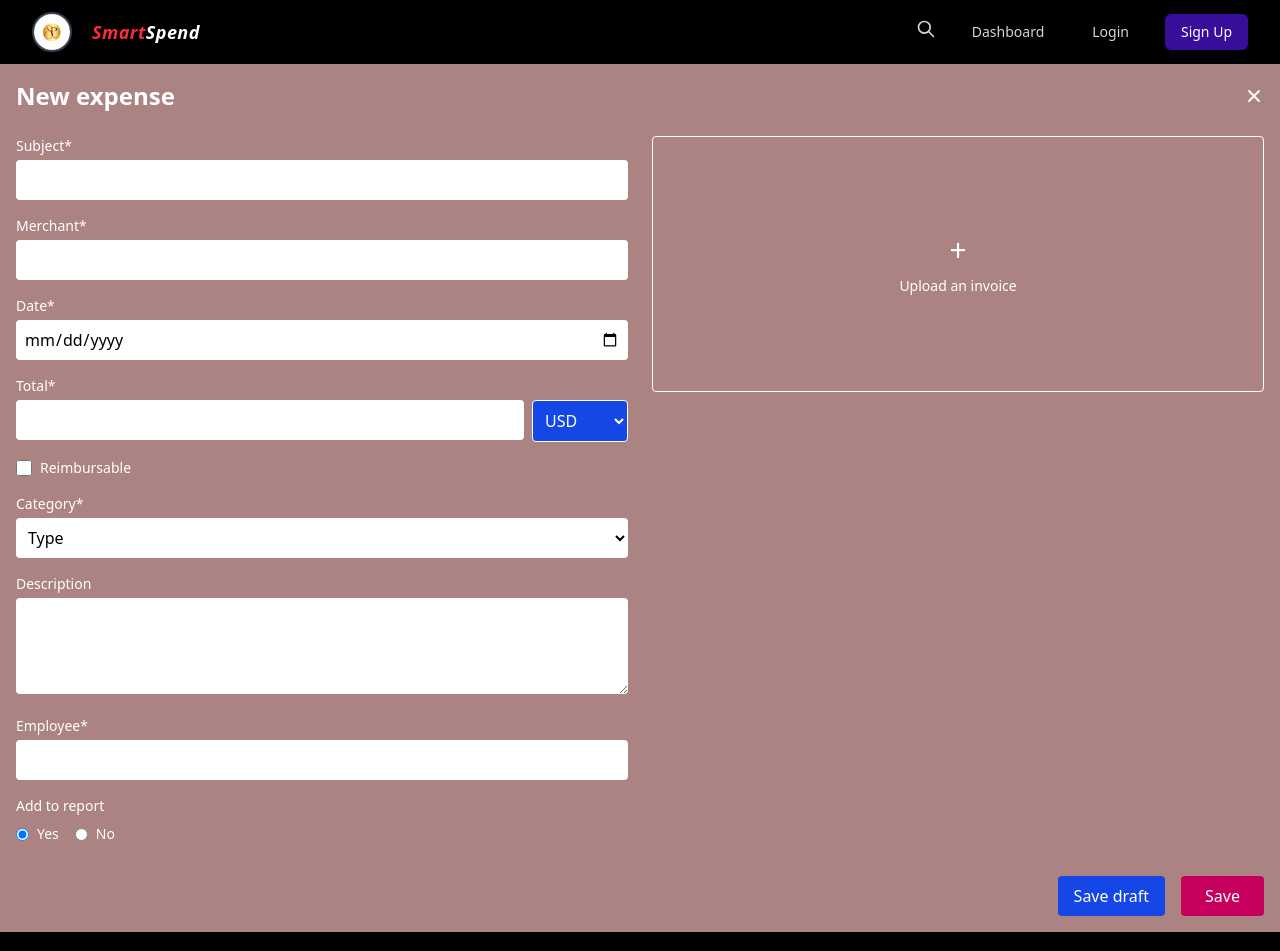
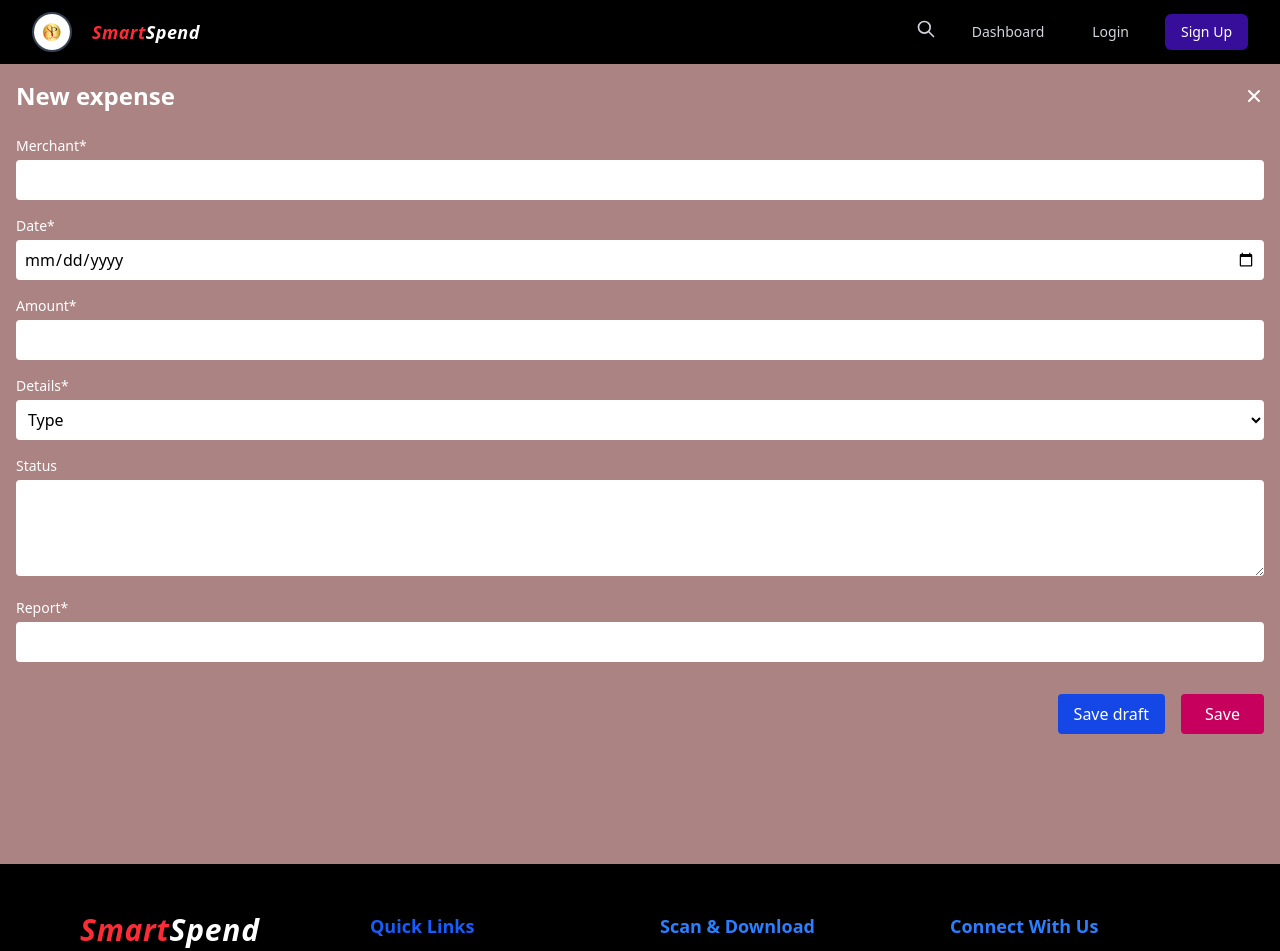
Before and after one commit to JeffreyEsther/smartspend-frontend, a React (Vite) app: page /add-expense in a window 1280 px wide. Shown: the top 951 px of the page. Built offline with nearby package versions, Linux system fonts and the light colour scheme.

Commit message:
new-finale

```diff
--- a/src/pages/auth/Login.jsx
+++ b/src/pages/auth/Login.jsx
@@ -21,9 +21,9 @@ const Login = () => {
     try {
       const response = await apiLogin({ identifier, password });
 
-      const { token, admin } = response.data;
+      const { token } = response.data;
       localStorage.setItem('token', token);
-      localStorage.setItem('admin', admin.role);
+
 
       navigate('/dashboard');
     } catch (error) {
--- a/src/pages/user/AddExpense.jsx
+++ b/src/pages/user/AddExpense.jsx
@@ -1,36 +1,42 @@
-import { useState } from 'react';
+import { useState } from "react";
+import { apiAddExpense } from "../../services/expense";
 
 const AddExpense = () => {
   const [formData, setFormData] = useState({
-    subject: '',
-    merchant: '',
-    date: '',
-    total: '',
-    currency: 'USD',
-    reimbursable: false,
-    category: '',
-    description: '',
-    employee: '',
-    addToReport: 'Yes'
+    merchant: "",
+    date: "",
+    amount: "",
+
+
+    details: "",
+    status: "",
+    report: "",
+
   });
 
   const handleChange = (e) => {
     const { name, value, type, checked } = e.target;
-    setFormData(prevData => ({
+    setFormData((prevData) => ({
       ...prevData,
-      [name]: type === 'checkbox' ? checked : value
+      [name]: type === "checkbox" ? checked : value,
     }));
   };
 
-  const handleSubmit = (e) => {
-    e.preventDefault();
-    // Handle form submission logic here
-    console.log('Form data submitted:', formData);
+  const handleSubmit = async (event) => {
+    event.preventDefault();
+
+    try {
+      const response = await apiAddExpense(formData);
+
+      console.log(response.data);
+    } catch (error) {
+      console.error(error);
+    }
   };
 
   const handleDraft = () => {
     // Save draft logic here
-    console.log('Draft saved:', formData);
+    console.log("Draft saved:", formData);
   };
 
   return (
@@ -38,8 +44,17 @@ const AddExpense = () => {
       <div className="flex justify-between items-center mb-6">
         <h1 className="text-xl md:text-2xl font-bold">New expense</h1>
         <button className="text-white">
-          <svg xmlns="http://www.w3.org/2000/svg" className="h-5 w-5" viewBox="0 0 20 20" fill="currentColor">
-            <path fillRule="evenodd" d="M4.293 4.293a1 1 0 011.414 0L10 8.586l4.293-4.293a1 1 0 111.414 1.414L11.414 10l4.293 4.293a1 1 0 01-1.414 1.414L10 11.414l-4.293 4.293a1 1 0 01-1.414-1.414L8.586 10 4.293 5.707a1 1 0 010-1.414z" clipRule="evenodd" />
+          <svg
+            xmlns="http://www.w3.org/2000/svg"
+            className="h-5 w-5"
+            viewBox="0 0 20 20"
+            fill="currentColor"
+          >
+            <path
+              fillRule="evenodd"
+              d="M4.293 4.293a1 1 0 011.414 0L10 8.586l4.293-4.293a1 1 0 111.414 1.414L11.414 10l4.293 4.293a1 1 0 01-1.414 1.414L10 11.414l-4.293 4.293a1 1 0 01-1.414-1.414L8.586 10 4.293 5.707a1 1 0 010-1.414z"
+              clipRule="evenodd"
+            />
           </svg>
         </button>
       </div>
@@ -48,20 +63,12 @@ const AddExpense = () => {
         <div className="flex flex-col lg:flex-row gap-6">
           <div className="flex-1 space-y-4">
             <div>
-              <label htmlFor="subject" className="block text-white text-sm mb-1">Subject*</label>
-              <input
-                type="text"
-                id="subject"
-                name="subject"
-                value={formData.subject}
-                onChange={handleChange}
-                className="w-full bg-white rounded p-2 text-black"
-                required
-              />
-            </div>
-
-            <div>
-              <label htmlFor="merchant" className="block text-white text-sm mb-1">Merchant*</label>
+              <label
+                htmlFor="merchant"
+                className="block text-white text-sm mb-1"
+              >
+                Merchant*
+              </label>
               <input
                 type="text"
                 id="merchant"
@@ -74,7 +81,9 @@ const AddExpense = () => {
             </div>
 
             <div>
-              <label htmlFor="date" className="block text-white text-sm mb-1">Date*</label>
+              <label htmlFor="date" className="block text-white text-sm mb-1">
+                Date*
+              </label>
               <input
                 type="date"
                 id="date"
@@ -88,56 +97,43 @@ const AddExpense = () => {
 
             <div className="flex gap-2">
               <div className="flex-1">
-                <label htmlFor="total" className="block text-white text-sm mb-1">Total*</label>
+                <label
+                  htmlFor="total"
+                  className="block text-white text-sm mb-1"
+                >
+                  Amount*
+                </label>
                 <input
                   type="number"
-                  id="total"
-                  name="total"
-                  value={formData.total}
+                  id="amount"
+                  name="amount"
+                  value={formData.amount}
                   onChange={handleChange}
                   className="w-full bg-white rounded p-2 text-black"
                   required
                 />
               </div>
-              <div className="w-20 md:w-24">
-                <label className="block invisible text-sm mb-1">Currency</label>
-                <select
-                  name="currency"
-                  value={formData.currency}
-                  onChange={handleChange}
-                  className="w-full bg-blue-700 border rounded p-2 text-white"
-                >
-                  <option value="USD">USD</option>
-                  <option value="EUR">EUR</option>
-                  <option value="GBP">GBP</option>
-                  <option value="JPY">JPY</option>
-                </select>
-              </div>
-            </div>
 
-            <div className="flex items-center">
-              <input
-                type="checkbox"
-                id="reimbursable"
-                name="reimbursable"
-                checked={formData.reimbursable}
-                onChange={handleChange}
-                className="mr-2 h-4 w-4 bg-gray-700"
-              />
-              <label htmlFor="reimbursable" className="text-sm text-white">Reimbursable</label>
             </div>
 
             <div>
-              <label htmlFor="category" className="block text-white text-sm mb-1">Category*</label>
+              <label
+                htmlFor="category"
+                className="block text-white text-sm mb-1"
+              >
+                Details*
+              </label>
               <select
-                id="category"
-                name="category"
-                value={formData.category}
+                id="details"
+                name="details"
+                value={formData.details}
                 onChange={handleChange}
                 className="w-full bg-white rounded p-2 text-black"
                 required
               >
-                <option value="" disabled>Type</option>
+                <option value="" disabled>
+                  Type
+                </option>
                 <option value="food">Food & Drink</option>
                 <option value="travel">Travel</option>
                 <option value="accommodation">Accommodation</option>
@@ -147,68 +143,42 @@ const AddExpense = () => {
             </div>
 
             <div>
-              <label htmlFor="description" className="block text-white text-sm mb-1">Description</label>
+              <label
+                htmlFor="description"
+                className="block text-white text-sm mb-1"
+              >
+                Status
+              </label>
               <textarea
-                id="description"
-                name="description"
-                value={formData.description}
+                id="status"
+                name="status"
+                value={formData.status}
                 onChange={handleChange}
                 className="w-full bg-white rounded p-2 text-black h-20 md:h-24"
               />
             </div>
 
             <div>
-              <label htmlFor="employee" className="block text-white text-sm mb-1">Employee*</label>
+              <label
+                htmlFor="employee"
+                className="block text-white text-sm mb-1"
+              >
+                Report*
+              </label>
               <input
                 type="text"
-                id="employee"
-                name="employee"
-                value={formData.employee}
+                id="report"
+                name="report"
+                value={formData.report}
                 onChange={handleChange}
                 className="w-full bg-white rounded p-2 text-black"
                 required
               />
             </div>
 
-            <div>
-              <p className="text-white text-sm mb-2">Add to report</p>
-              <div className="flex items-center gap-4">
-                <div className="flex items-center">
-                  <input
-                    type="radio"
-                    id="reportYes"
-                    name="addToReport"
-                    value="Yes"
-                    checked={formData.addToReport === 'Yes'}
-                    onChange={handleChange}
-                    className="mr-2"
-                  />
-                  <label htmlFor="reportYes" className="text-sm">Yes</label>
-                </div>
-                <div className="flex items-center">
-                  <input
-                    type="radio"
-                    id="reportNo"
-                    name="addToReport"
-                    value="No"
-                    checked={formData.addToReport === 'No'}
-                    onChange={handleChange}
-                    className="mr-2"
-                  />
-                  <label htmlFor="reportNo" className="text-sm">No</label>
-                </div>
-              </div>
-            </div>
-          </div>
 
-          <div className="flex-1 mt-6 lg:mt-0">
-            <div className="border border-white rounded flex flex-col justify-center items-center w-full h-48 md:h-64">
-              <div className="text-3xl text-white mb-2">+</div>
-              <p className="text-white text-sm">Upload an invoice</p>
-            </div>
           </div>
         </div>
-
         <div className="flex justify-end gap-3 md:gap-4 mt-8">
           <button
             type="button"
--- a/src/pages/user/AddIncome.jsx
+++ b/src/pages/user/AddIncome.jsx
@@ -1,36 +1,43 @@
-import { useState } from 'react';
+import { useState } from "react";
+import { apiAddIncome } from "../../services/income";
 
 const AddIncome = () => {
   const [formData, setFormData] = useState({
-    subject: '',
-    source: '',
-    date: '',
-    amount: '',
-    currency: 'USD',
-    recurring: false,
-    category: '',
-    description: '',
-    account: '',
-    addToReport: 'Yes'
+
+    source: "",
+    date: "",
+    amount: "",
+
+    category: "",
+
   });
 
   const handleChange = (e) => {
     const { name, value, type, checked } = e.target;
-    setFormData(prevData => ({
+    setFormData((prevData) => ({
       ...prevData,
-      [name]: type === 'checkbox' ? checked : value
+      [name]: type === "checkbox" ? checked : value,
     }));
   };
 
-  const handleSubmit = (e) => {
-    e.preventDefault();
-    // Handle form submission logic here
-    console.log('Income data submitted:', formData);
+  const handleSubmit = async (event) => {
+    event.preventDefault();
+
+
+    try {
+      const response = await apiAddIncome(formData);
+
+
+      console.log(response.data);
+    } catch (error) {
+      console.error(error);
+
+    }
   };
 
   const handleDraft = () => {
     // Save draft logic here
-    console.log('Draft saved:', formData);
+    console.log("Draft saved:", formData);
   };
 
   return (
@@ -38,8 +45,17 @@ const AddIncome = () => {
       <div className="flex justify-between items-center mb-6">
         <h1 className="text-xl md:text-2xl font-bold">New income</h1>
         <button className="text-white">
-          <svg xmlns="http://www.w3.org/2000/svg" className="h-5 w-5" viewBox="0 0 20 20" fill="currentColor">
-            <path fillRule="evenodd" d="M4.293 4.293a1 1 0 011.414 0L10 8.586l4.293-4.293a1 1 0 111.414 1.414L11.414 10l4.293 4.293a1 1 0 01-1.414 1.414L10 11.414l-4.293 4.293a1 1 0 01-1.414-1.414L8.586 10 4.293 5.707a1 1 0 010-1.414z" clipRule="evenodd" />
+          <svg
+            xmlns="http://www.w3.org/2000/svg"
+            className="h-5 w-5"
+            viewBox="0 0 20 20"
+            fill="currentColor"
+          >
+            <path
+              fillRule="evenodd"
+              d="M4.293 4.293a1 1 0 011.414 0L10 8.586l4.293-4.293a1 1 0 111.414 1.414L11.414 10l4.293 4.293a1 1 0 01-1.414 1.414L10 11.414l-4.293 4.293a1 1 0 01-1.414-1.414L8.586 10 4.293 5.707a1 1 0 010-1.414z"
+              clipRule="evenodd"
+            />
           </svg>
         </button>
       </div>
@@ -48,20 +64,9 @@ const AddIncome = () => {
         <div className="flex flex-col lg:flex-row gap-6">
           <div className="flex-1 space-y-4">
             <div>
-              <label htmlFor="subject" className="block text-white text-sm mb-1">Subject*</label>
-              <input
-                type="text"
-                id="subject"
-                name="subject"
-                value={formData.subject}
-                onChange={handleChange}
-                className="w-full bg-white rounded p-2 text-black"
-                required
-              />
-            </div>
-
-            <div>
-              <label htmlFor="source" className="block text-white text-sm mb-1">Source*</label>
+              <label htmlFor="source" className="block text-white text-sm mb-1">
+                Source*
+              </label>
               <input
                 type="text"
                 id="source"
@@ -74,7 +79,9 @@ const AddIncome = () => {
             </div>
 
             <div>
-              <label htmlFor="date" className="block text-white text-sm mb-1">Date*</label>
+              <label htmlFor="date" className="block text-white text-sm mb-1">
+                Date*
+              </label>
               <input
                 type="date"
                 id="date"
@@ -88,7 +95,12 @@ const AddIncome = () => {
 
             <div className="flex gap-2">
               <div className="flex-1">
-                <label htmlFor="amount" className="block text-white  text-sm mb-1">Amount*</label>
+                <label
+                  htmlFor="amount"
+                  className="block text-white  text-sm mb-1"
+                >
+                  Amount*
+                </label>
                 <input
                   type="number"
                   id="amount"
@@ -99,36 +111,16 @@ const AddIncome = () => {
                   required
                 />
               </div>
-              <div className="w-20 md:w-24">
-                <label className="block invisible text-sm mb-1">Currency</label>
-                <select
-                  name="currency"
-                  value={formData.currency}
-                  onChange={handleChange}
-                  className="w-full bg-pink-700 border border-gray-700 rounded p-2 text-white"
-                >
-                  <option value="USD">USD</option>
-                  <option value="EUR">EUR</option>
-                  <option value="GBP">GBP</option>
-                  <option value="JPY">JPY</option>
-                </select>
-              </div>
-            </div>
 
-            <div className="flex items-center">
-              <input
-                type="checkbox"
-                id="recurring"
-                name="recurring"
-                checked={formData.recurring}
-                onChange={handleChange}
-                className="mr-2 h-4 w-4 bg-gray-700"
-              />
-              <label htmlFor="recurring" className="text-sm text-white">Recurring</label>
             </div>
 
             <div>
-              <label htmlFor="category" className="block text-white text-sm mb-1">Category*</label>
+              <label
+                htmlFor="category"
+                className="block text-white text-sm mb-1"
+              >
+                Category*
+              </label>
               <select
                 id="category"
                 name="category"
@@ -137,75 +129,21 @@ const AddIncome = () => {
                 className="w-full bg-white rounded p-2 text-black"
                 required
               >
-                <option value="" disabled>Type</option>
-                <option value="salary">Salary</option>
-                <option value="freelance">Freelance</option>
-                <option value="investment">Investment</option>
-                <option value="rental">Rental</option>
-                <option value="other">Other</option>
+                <option value="" disabled>
+                  Type
+                </option>
+                <option value="Salary">Salary</option>
+                <option value="Freelance">Freelance</option>
+                <option value="Investments">Investment</option>
+                <option value="Rental Income">Rental Income</option>
+                <option value="Gifts/Support">Gifts/Support</option>
+                <option value="Business">Business</option>
+                <option value="Government Benefits">Government Benefits</option>
+                <option value="Other">Other</option>
               </select>
             </div>
 
-            <div>
-              <label htmlFor="description" className="block text-white text-sm mb-1">Description</label>
-              <textarea
-                id="description"
-                name="description"
-                value={formData.description}
-                onChange={handleChange}
-                className="w-full bg-white rounded p-2 text-black h-20 md:h-24"
-              />
-            </div>
 
-            <div>
-              <label htmlFor="account" className="block text-white text-sm mb-1">Account*</label>
-              <input
-                type="text"
-                id="account"
-                name="account"
-                value={formData.account}
-                onChange={handleChange}
-                className="w-full bg-white rounded p-2 text-black"
-                required
-              />
-            </div>
-
-            <div>
-              <p className="text-white text-sm mb-2">Add to report</p>
-              <div className="flex items-center gap-4">
-                <div className="flex items-center">
-                  <input
-                    type="radio"
-                    id="reportYes"
-                    name="addToReport"
-                    value="Yes"
-                    checked={formData.addToReport === 'Yes'}
-                    onChange={handleChange}
-                    className="mr-2"
-                  />
-                  <label htmlFor="reportYes" className="text-sm">Yes</label>
-                </div>
-                <div className="flex items-center">
-                  <input
-                    type="radio"
-                    id="reportNo"
-                    name="addToReport"
-                    value="No"
-                    checked={formData.addToReport === 'No'}
-                    onChange={handleChange}
-                    className="mr-2"
-                  />
-                  <label htmlFor="reportNo" className="text-sm">No</label>
-                </div>
-              </div>
-            </div>
-          </div>
-
-          <div className="flex-1 mt-6 lg:mt-0">
-            <div className="border border-white rounded flex flex-col justify-center items-center w-full h-48 md:h-64">
-              <div className="text-3xl text-white mb-2">+</div>
-              <p className="text-white text-sm">Upload an invoice</p>
-            </div>
           </div>
         </div>
 
--- /dev/null
+++ b/src/services/expense.js
@@ -0,0 +1,18 @@
+import { apiClient } from "./config";
+
+
+
+export const apiAddExpense = async (payload) =>
+  apiClient.post("/api/expense", payload, {
+    headers: {
+      "Content-Type": "application/json",
+    },
+  });
+
+
+  export const apiGetAllExpense = async (payload) =>
+    apiClient.get("/api/expenses", payload, {
+      headers: {
+        "Content-Type": "application/json",
+      },
+    });
--- /dev/null
+++ b/src/services/income.js
@@ -0,0 +1,25 @@
+import { apiClient } from "./config";
+
+export const apiAddIncome = async (payload) =>
+  apiClient.post("/api/income", payload, {
+    headers: {
+      "Content-Type": "application/json",
+    },
+  });
+
+export const apiGetAllIncome = async (payload) =>
+  apiClient.get("/api/incomes", payload, {
+    headers: {
+      "Content-Type": "application/json",
+    },
+  });
+
+export const apiUpdateIncome = async (id, payload) =>
+  apiClient.put(`/api/income/${id}`, payload, {
+    headers: {
+      "Content-Type": "application/json",
+    },
+  });
+
+export const apiDeleteIncome = async (id) =>
+  apiClient.delete(`/api/income/${id}`, {});
```
Also changed, not shown: src/pages/dashboard/Expenses.jsx (+24 -13 lines), src/pages/dashboard/Income.jsx (+34 -11 lines).
